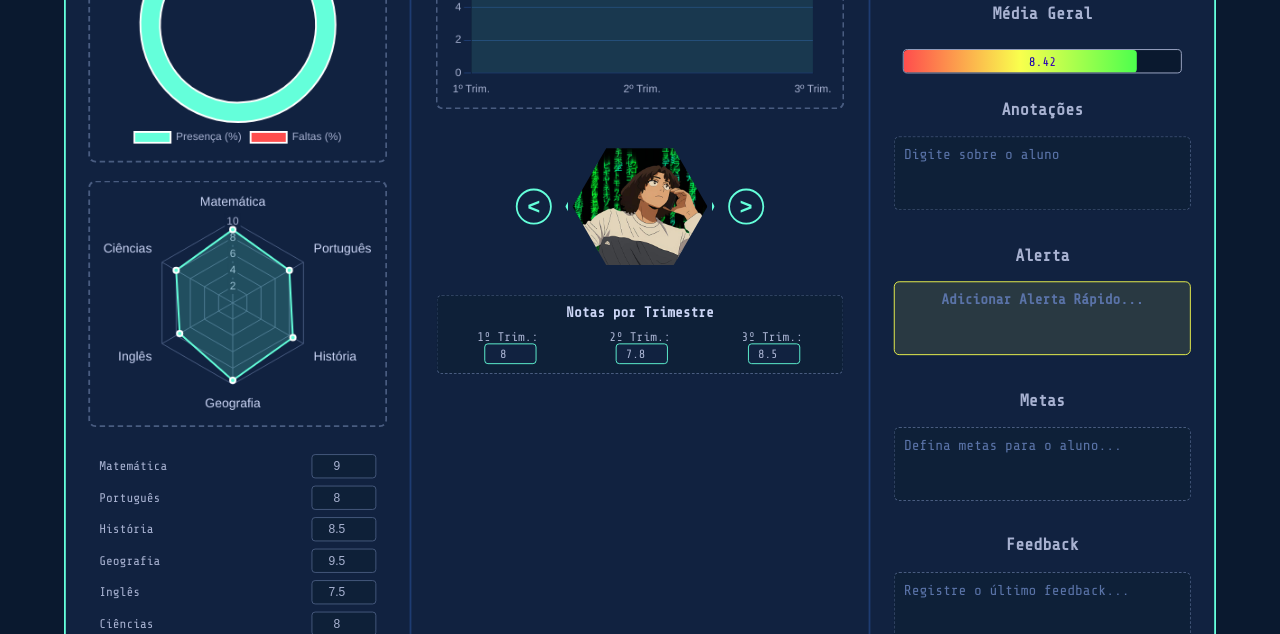
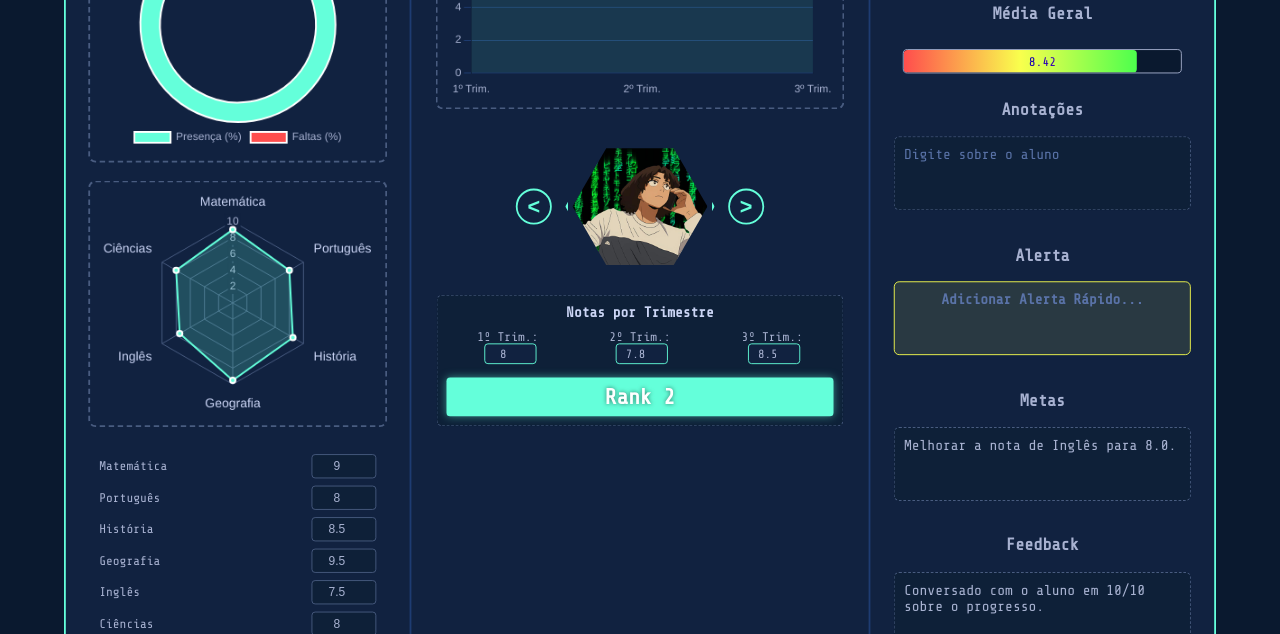
Before and after one commit to PedroBon18/EduView_Front, a plain HTML site: page index.html in a window 1280 px wide. Shown: the part 166-800 px from the top of the page. Drawn offline with nearby package versions, Linux system fonts and the light colour scheme.

Commit message:
V8 SISTEMA DE RANKEAMENTO ADICIONADO

```diff
--- a/index.html
+++ b/index.html
@@ -48,6 +48,8 @@
           <label>2º Trim.: <input type="number" id="gradeTrim2" min="0" max="10" step="0.1" class="historical-input"></label>
           <label>3º Trim.: <input type="number" id="gradeTrim3" min="0" max="10" step="0.1" class="historical-input"></label>
         </div>
+
+        <div id="studentRank"></div>
       </div>
     </div>
 
--- a/main.js
+++ b/main.js
@@ -17,8 +17,8 @@ const listaDeAlunos = [
     },
     frequencia: { faltas: 10, totalAulas: 200 },
     anotacao: '',
-    metas: '',
-    feedback: '',
+    metas: 'Melhorar a nota de Inglês para 8.0.',
+    feedback: 'Conversado com o aluno em 10/10 sobre o progresso.',
     alerta: '',
     classeFoto: 'Aluno1',
     historicoMedia: [8.0, 7.8, 8.5] // NOVO
@@ -56,12 +56,12 @@ const listaDeAlunos = [
       'Ciências': 9.8
     },
     frequencia: { faltas: 2, totalAulas: 200 },
-    anotacao: '',
-    metas: '',
-    feedback: '.',
+    anotacao: 'Excelente participação.',
+    metas: 'Manter a média acima de 9.0.',
+    feedback: 'Parabenizado pelo desempenho em Ciências.',
     alerta: '',
     classeFoto: 'Aluno3',
-    historicoMedia: [8.5, 9.2, 9.1]
+    historicoMedia: [8.5, 9.2, 9.1] // NOVO
   },
 ];
 
@@ -77,7 +77,7 @@ const anotacoesElemento = document.getElementById('notes');
 const fotoElemento = document.getElementById('photo');
 const mediaBarElemento = document.getElementById('studentAverageBar');
 const faltasInputElemento = document.getElementById('studentAbsencesInput');
-// NOVOS Seletores
+
 const metasElemento = document.getElementById('studentGoals');
 const feedbackElemento = document.getElementById('studentFeedback');
 const alertaElemento = document.getElementById('studentAlert');
@@ -85,7 +85,8 @@ const alertaElemento = document.getElementById('studentAlert');
 const gradeTrim1Input = document.getElementById('gradeTrim1');
 const gradeTrim2Input = document.getElementById('gradeTrim2');
 const gradeTrim3Input = document.getElementById('gradeTrim3');
-
+// NOVO: Seletor para o Rank
+const rankElemento = document.getElementById('studentRank');
 
 // Variáveis globais para os Gráficos
 let radarChart;
@@ -95,7 +96,18 @@ const radarCtx = document.getElementById('radarChart')?.getContext('2d');
 const doughnutCtx = document.getElementById('doughnutChart')?.getContext('2d');
 const lineCtx = document.getElementById('lineChart')?.getContext('2d'); // NOVO
 
-// Configurações dos Gráficos (radarConfig e doughnutConfig)
+// NOVO: Função para calcular e atualizar o ranking de todos os alunos
+function calcularRanking() {
+    // 1. Clonar a lista e ordenar por média (decrescente)
+    const alunosOrdenados = [...listaDeAlunos].sort((a, b) => b.media - a.media);
+
+    // 2. Atribuir o rank
+    alunosOrdenados.forEach((aluno, index) => {
+        aluno.rank = index + 1;
+    });
+}
+
+// Configurações dos Gráficos
 const radarConfig = {
     type: 'radar',
     data: {
@@ -292,11 +304,19 @@ function atualizarMedia(aluno) {
     const mediaPercentual = (mediaCalculada * 10);
     mediaBarElemento.style.width = mediaPercentual + '%';
 
+    // Garante que o ranking seja recalculado se a média principal mudar
+    calcularRanking();
+    rankElemento.textContent = `Rank ${aluno.rank}`;
+
     atualizarGraficoRadar(aluno.notas);
 }
 
 // Função para renderizar o aluno atual
 function renderizarAluno(indice) {
+
+    // Antes de tudo, garante que o ranking está atualizado
+    calcularRanking();
+
     const aluno = listaDeAlunos[indice];
 
     // O nome é populado aqui (e agora é editável)
@@ -304,15 +324,18 @@ function renderizarAluno(indice) {
     matriculaAlunoElemento.textContent = aluno.matricula;
     listaNotasElemento.innerHTML = '';
 
+    // NOVO: Exibe o Rank
+    rankElemento.textContent = `Rank ${aluno.rank}`;
+
     fotoElemento.className = 'photo';
     fotoElemento.classList.add(aluno.classeFoto);
 
     // Atualiza Gráficos
     atualizarGraficoRadar(aluno.notas);
     atualizarGraficoRosca(aluno.frequencia);
-    atualizarGraficoLinha(aluno.historicoMedia); // ATUALIZADO
+    atualizarGraficoLinha(aluno.historicoMedia);
 
-    // NOVO: Popula os inputs de Trimestre
+    // Popula os inputs de Trimestre
     const [t1, t2, t3] = aluno.historicoMedia;
     // O operador ternário garante que o campo fique vazio se o valor for undefined
     gradeTrim1Input.value = t1 !== undefined ? t1 : '';
@@ -366,7 +389,7 @@ function renderizarAluno(indice) {
 
 // --- Event Listeners para Conteúdo Editável ---
 
-// NOVO: Função para salvar e atualizar a média de um trimestre
+// Função para salvar e atualizar a média de um trimestre
 function handleHistoricalGradeChange(inputElement, trimestreIndex) {
     const aluno = listaDeAlunos[indiceAtual];
     let novoValor = parseFloat(inputElement.value);
@@ -390,7 +413,7 @@ function handleHistoricalGradeChange(inputElement, trimestreIndex) {
     atualizarGraficoLinha(aluno.historicoMedia);
 }
 
-// NOVO: Adiciona Event Listeners aos inputs de Trimestre
+// Adiciona Event Listeners aos inputs de Trimestre
 gradeTrim1Input.addEventListener('change', () => handleHistoricalGradeChange(gradeTrim1Input, 0));
 gradeTrim2Input.addEventListener('change', () => handleHistoricalGradeChange(gradeTrim2Input, 1));
 gradeTrim3Input.addEventListener('change', () => handleHistoricalGradeChange(gradeTrim3Input, 2));
@@ -519,5 +542,6 @@ faltasInputElemento.addEventListener('change', () => {
 
 
 // Inicializa o Chart.js e exibe o primeiro aluno
+calcularRanking(); // Calcula o ranking na inicialização
 inicializarGraficos();
 renderizarAluno(indiceAtual);
--- a/style.css
+++ b/style.css
@@ -36,13 +36,13 @@ body {
 
 /* --- Painel Central --- */
 .panel-center {
-  flex-direction: column; /* Empilha verticalmente (Gráfico, Nav-Row, Inputs) */
-  justify-content: flex-start; /* Alinha os itens ao topo do painel */
+  flex-direction: column;
+  justify-content: flex-start;
   align-items: center;
-  border-left: 2px solid #1e3c72; /* Divisórias */
+  border-left: 2px solid #1e3c72;
   border-right: 2px solid #1e3c72;
   padding: 0 15px;
-  gap: 15px; /* Adiciona espaçamento entre os elementos empilhados */
+  gap: 15px;
 }
 
 /* NOVO: Estilo para o Contêiner do Gráfico de Linha na Coluna Central */
@@ -89,6 +89,21 @@ body {
 .photo.Aluno1 { background-image: url('img/Pedro.jpg'); }
 .photo.Aluno2 { background-image: url('img/aranha.jpg'); }
 .photo.Aluno3 { background-image: url('img/avatar_steam.jpg'); }
+
+/* NOVO: Estilização do Rank */
+#studentRank {
+    font-size: 24px;
+    font-weight: bold;
+    color: #fff; /* Texto branco */
+    background: #64ffda; /* Fundo ciano (cor de destaque) */
+    padding: 8px 20px;
+    border-radius: 4px;
+    text-shadow: 0 0 5px rgba(0, 0, 0, 0.5); /* Sombra para destacar Rank */
+    box-shadow: 0 0 10px rgba(100, 255, 218, 0.5); /* Efeito neon */
+    margin-top: 15px; /* Espaço para separar do bloco de notas históricas */
+    min-width: 120px; /* Garante que o bloco não seja muito pequeno */
+    text-align: center;
+}
 
 .nav-button {
   background: none;
```
